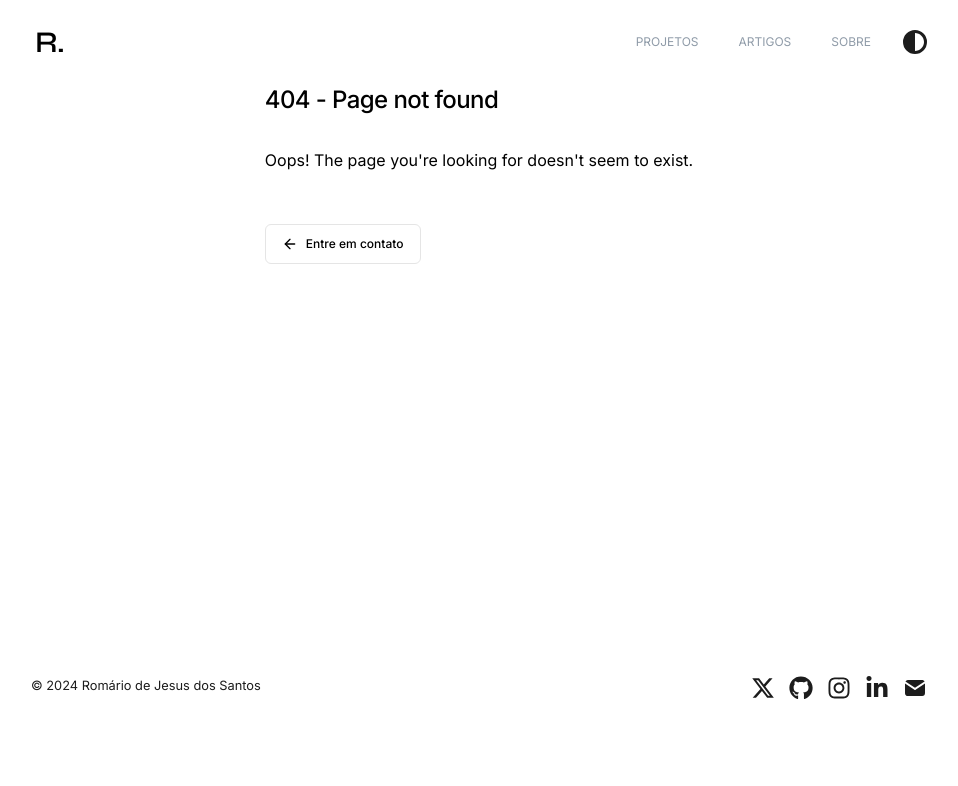
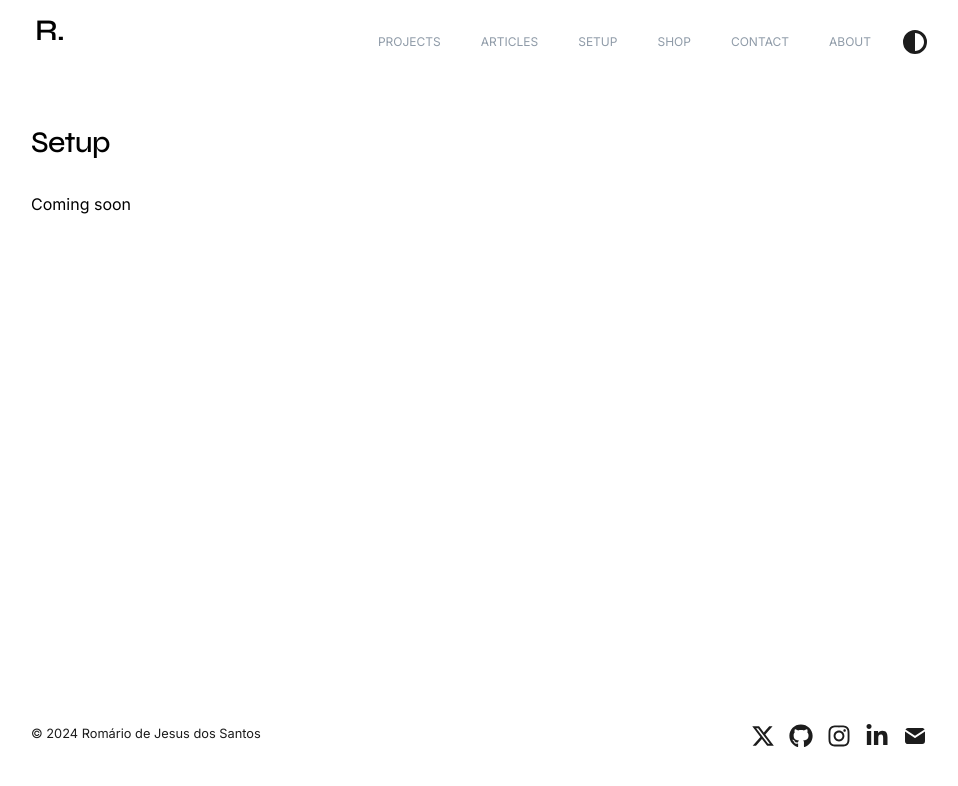
Before and after one commit to romario-code/nextfolio, a Next.js app: page /setup in a window 1280 px wide. Before the commit this address had no page. Shown: the top 786 px of the page, without its empty margins (161-1119 px from the left). Built offline with nearby package versions, Linux system fonts and the light colour scheme.

Commit message:
feat: add new pages for contact, shop, setup, and articles; update translations and styles

```diff
--- a/app/about/page.tsx
+++ b/app/about/page.tsx
@@ -2,17 +2,19 @@ import React from 'react';
 import type { Metadata } from 'next';
 
 export const metadata: Metadata = {
-  title: 'Projects',
-  description: 'My Projects',
+  title: 'About',
+  description: 'About Nextfolio',
 };
 
 export default function Projects() {
   return (
     <section className="pt-16 pb-40 flex flex-col h-[calc(100vh-160px)]">
       <h2 className="text-3xl mb-4 font-bold tracking-tight font-syne">
-        Sobre
+        About
       </h2>
-      <p className="font-inter text-sm font-normal text-[#8f9ba8]">Em breve</p>
+      <p className="font-inter text-sm font-normal text-[#8f9ba8]">
+        Coming soon
+      </p>
     </section>
   );
 }
--- a/app/blog/page.tsx
+++ b/app/articles/page.tsx
@@ -2,17 +2,17 @@ import Link from 'next/link';
 import { formatDate, getBlogPosts } from 'app/lib/posts';
 
 export const metadata = {
-  title: 'Blog',
-  description: 'Nextfolio Blog',
+  title: 'Articles',
+  description: 'Nextfolio Articles',
 };
 
 export default function BlogPosts() {
   let allBlogs = getBlogPosts();
 
   return (
-    <section className='pt-16 pb-40 flex flex-col h-[calc(100vh-160px)]'>
+    <section className="pt-16 pb-40 flex flex-col h-[calc(100vh-160px)]">
       <h1 className="mb-8 text-3xl font-medium tracking-tight font-syne">
-        Artigos
+        Articles
       </h1>
       <div>
         {allBlogs
--- a/app/components/footer.tsx
+++ b/app/components/footer.tsx
@@ -34,19 +34,11 @@ function SocialLinks() {
 
 export default function Footer() {
   return (
-    <footer className="w-full mr-auto ml-auto py-4">
+    <footer className="w-full mr-auto ml-auto py-6">
       <div className="max-w-[90vw] md:max-w-[70vw] w-full mx-auto">
         <small className="flex flex-col gap-2 sm:flex-row justify-between text-[#1C1C1C] dark:text-[#D4D4D4]">
           <div>
-            <time>© {YEAR}</time>{' '}
-            <a
-              className="no-underline"
-              href={socialLinks.twitter}
-              target="_blank"
-              rel="noopener noreferrer"
-            >
-              {metaData.title}
-            </a>
+            <time>© {YEAR}</time> <span>{metaData.title}</span>
           </div>
           <style jsx>{`
             @media screen and (max-width: 480px) {
--- a/app/components/nav.tsx
+++ b/app/components/nav.tsx
@@ -3,16 +3,19 @@ import { ThemeSwitch } from './theme-switch';
 import { metaData } from '../config';
 
 const navItems = {
-  '/projects': { name: 'Projetos' },
-  '/blog': { name: 'Artigos' },
-  '/about': { name: 'Sobre' },
+  '/projects': { name: 'Projects' },
+  '/articles': { name: 'Articles' },
+  '/setup': { name: 'Setup' },
+  '/shop': { name: 'Shop' },
+  '/contact': { name: 'Contact' },
+  '/about': { name: 'About' },
 };
 
 export function Navbar() {
   return (
-    <nav className="py-5">
-      <div className="flex flex-col md:flex-row justify-between">
-        <div className="flex items-center">
+    <div className="div flex justify-between items-center">
+      {/* // div principal */}
+      <div className="logo">
         <Link
           href="/"
           className="text-3xl font-semibold tracking-tight hover:bg-accent hover:text-accent-foreground rounded-md transition-colors focus-visible:outline-none focus-visible:ring-1 focus-visible:ring-ring disabled:pointer-events-none disabled:opacity-50 p-1 font-syne"
@@ -20,21 +23,24 @@ export function Navbar() {
           {metaData.logoText}
         </Link>
       </div>
-        <div className="flex flex-row mt-6 md:mt-0 md:ml-auto items-center overflow-scroll sm:overflow-auto">
+      <nav className="nav">
+        <div className="flex items-center justify-between sm:mt-6">
+          <div className="flex flex-row md:ml-auto items-center overflow-scroll sm:overflow-auto">
             {Object.entries(navItems).map(([path, { name }]) => (
               <Link
                 key={path}
                 href={path}
-              className="uppercase text-[#8f9ba8] inline-flex items-center rounded-md transition-colors focus-visible:outline-none focus-visible:ring-1 focus-visible:ring-ring disabled:pointer-events-none disabled:opacity-50 hover:bg-accent hover:text-accent-foreground h-9 px-5 py-2 w-full justify-start text-xs"
+                className="uppercase text-[#8f9ba8] inline-flex items-center rounded-md transition-colors focus-visible:outline-none focus-visible:ring-1 focus-visible:ring-ring disabled:pointer-events-none disabled:opacity-50 hover:bg-accent hover:text-accent-foreground pt-2 pb-2 pr-4 h-9 sm:px-5 sm:py-2 justify-start text-xs"
               >
                 {name}
               </Link>
             ))}
+          </div>
           <div className="ml-3">
             <ThemeSwitch />
           </div>
         </div>
+      </nav>
     </div>
-    </nav>
   );
 }
--- /dev/null
+++ b/app/contact/page.tsx
@@ -0,0 +1,19 @@
+import Link from 'next/link';
+import { formatDate, getBlogPosts } from 'app/lib/posts';
+
+export const metadata = {
+  title: 'Contact',
+  description: 'Nextfolio Contat',
+};
+
+export default function Contact() {
+  let allBlogs = getBlogPosts();
+
+  return (
+    <section className="pt-16 pb-40 flex flex-col h-[calc(100vh-160px)]">
+      <h1 className="mb-8 text-3xl font-medium tracking-tight font-syne">
+        Contact
+      </h1>
+    </section>
+  );
+}
--- a/app/global.css
+++ b/app/global.css
@@ -70,7 +70,7 @@ html {
 }
 
 .prose .anchor {
-  @apply absolute invisible no-underline;
+  @apply absolute invisible;
   margin-left: -1em;
   padding-right: 0.5em;
   width: 80%;
--- a/app/page.tsx
+++ b/app/page.tsx
@@ -26,7 +26,7 @@ export default function Page() {
             className="mt-5 text-sm flex-shrink-0 font-inter font-normal"
             variant="outline"
           >
-            Entre em contato
+            get in touch
             <ArrowRight />
           </Button>
         </Link>
--- a/app/projects/page.tsx
+++ b/app/projects/page.tsx
@@ -1,16 +1,18 @@
-import React from "react";
-import type { Metadata } from "next";
-import { projects } from "./project-data";
+import React from 'react';
+import type { Metadata } from 'next';
+import { projects } from './project-data';
 
 export const metadata: Metadata = {
-  title: "Projects",
-  description: "My Projects",
+  title: 'Projects',
+  description: 'My Projects',
 };
 
 export default function Projects() {
   return (
     <section className="pt-16 pb-40 flex flex-col h-[calc(100vh-160px)]">
-      <h1 className="mb-8 tracking-tight text-3xl font-bold font-syne">Projetos</h1>
+      <h1 className="mb-8 tracking-tight text-3xl font-bold font-syne">
+        Projects
+      </h1>
       <div className="space-y-6">
         {projects.map((project, index) => (
           <a
--- /dev/null
+++ b/app/setup/page.tsx
@@ -0,0 +1,20 @@
+import Link from 'next/link';
+import { formatDate, getBlogPosts } from 'app/lib/posts';
+
+export const metadata = {
+  title: 'Setup',
+  description: 'Nextfolio Setup',
+};
+
+export default function Setup() {
+  let allBlogs = getBlogPosts();
+
+  return (
+    <section className="pt-16 pb-40 flex flex-col h-[calc(100vh-160px)]">
+      <h1 className="mb-8 text-3xl font-medium tracking-tight font-syne">
+        Setup
+      </h1>
+      <p>Coming soon</p>
+    </section>
+  );
+}
--- /dev/null
+++ b/app/shop/page.tsx
@@ -0,0 +1,20 @@
+import Link from 'next/link';
+import { formatDate, getBlogPosts } from 'app/lib/posts';
+
+export const metadata = {
+  title: 'Shop',
+  description: 'Nextfolio Shop',
+};
+
+export default function Shop() {
+  let allBlogs = getBlogPosts();
+
+  return (
+    <section className="pt-16 pb-40 flex flex-col h-[calc(100vh-160px)]">
+      <h1 className="mb-8 text-3xl font-medium tracking-tight font-syne">
+        Shop
+      </h1>
+      <p>Comming soon</p>
+    </section>
+  );
+}
```
Also changed, not shown: app/articles/[slug]/page.tsx (renamed from app/blog/[slug]/page.tsx). Lines whose indentation alone changed are shown as unchanged.
